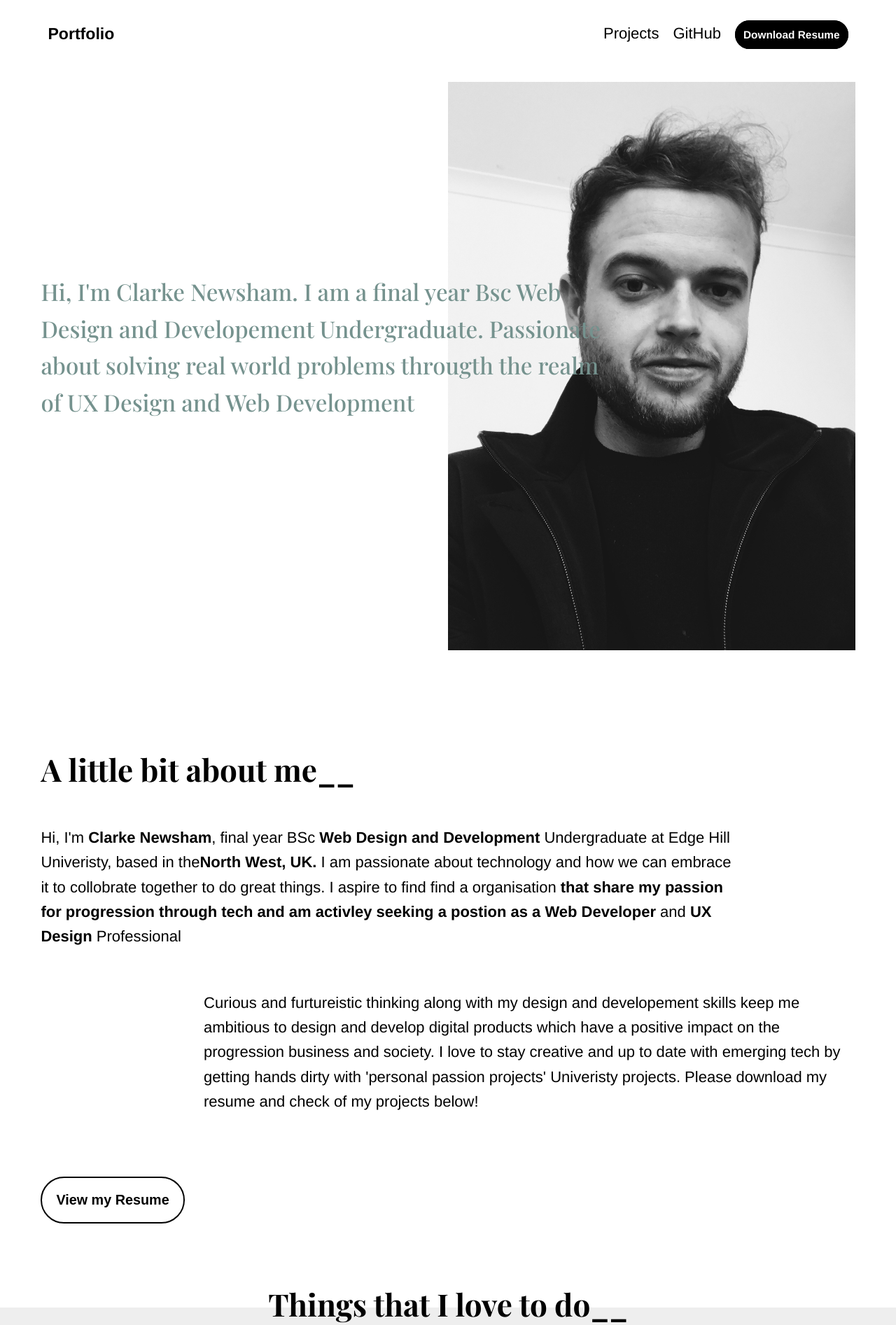
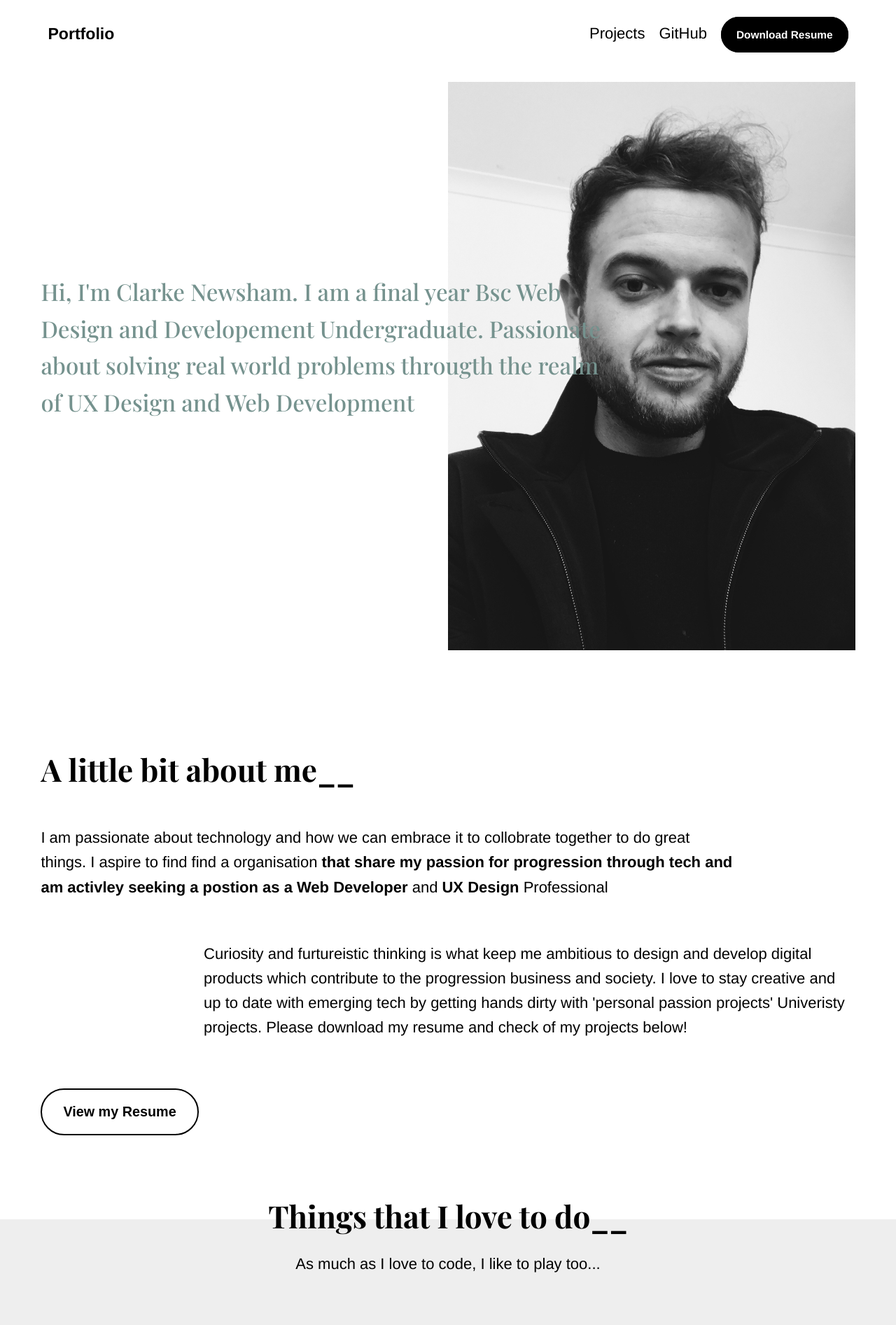
Before and after one commit to clarkenewsh/portfolio-site, a Vue app: page / in a window 1280 px wide. Shown: the top 1893 px of the page at 70% size. Built offline with nearby package versions, Linux system fonts and the light colour scheme.

Commit message:
refactor components - about, nav, projects

```diff
--- a/src/components/About.vue
+++ b/src/components/About.vue
@@ -1,11 +1,10 @@
 <template>
   <section id="about">
     <h2>A little bit about me__</h2>
-    <p>Hi, I'm <strong>Clarke Newsham</strong>, final year BSc <strong>Web Design and Development</strong> Undergraduate at Edge Hill Univeristy, based in the<strong>North West, UK.</strong>
-      I am passionate about technology and how we can embrace it to collobrate together to do great things. I aspire to find find a organisation<strong> that share my passion for progression through tech and am activley seeking a postion as a Web Developer</strong> and <strong> UX
+    <p>I am passionate about technology and how we can embrace it to collobrate together to do great things. I aspire to find find a organisation<strong> that share my passion for progression through tech and am activley seeking a postion as a Web Developer</strong> and <strong> UX
         Design</strong> Professional</p>
-    <p>Curious and furtureistic thinking along with my design and developement skills keep me ambitious to design and develop digital products
-      which have a positive impact on the progression business and society. I love to stay creative and up to date with emerging tech by getting hands dirty with 'personal passion projects' Univeristy projects. Please download my resume and check of my projects below!</p>
+    <p>Curiosity and furtureistic thinking is what keep me ambitious to design and develop digital products
+      which contribute to the progression business and society. I love to stay creative and up to date with emerging tech by getting hands dirty with 'personal passion projects' Univeristy projects. Please download my resume and check of my projects below!</p>
     <button class="cta-button">View my Resume</button>
   </section>
 </template>
@@ -48,11 +47,11 @@
   .cta-button {
     background: white;
     color: black;
-    padding: 20px;
+    padding: 15px 20px;
     border: 2px solid black;
     border-radius: 50px;
     font-weight: 700;
-    margin-top: 40px;
+    margin-top: 10px;
   }
 
   .cta-button:hover,
@@ -80,6 +79,8 @@
     .cta-button {
       font-size: 90%;
       margin-top: 60px;
+      padding: 20px 30px;
+      margin-top: 40px;
     }
 
     /* .diagonal-box {
--- a/src/components/Nav.vue
+++ b/src/components/Nav.vue
@@ -73,4 +73,13 @@
     background: white;
     color: black;
   }
+
+  @media only screen and (min-width: 768px) {
+
+    .download-cta-button {
+      padding: 15px 20px;
+    }
+
+
+ }
 </style>
--- a/src/components/Projects.vue
+++ b/src/components/Projects.vue
@@ -166,7 +166,7 @@
     .cards {
       display: grid;
       grid-template-columns: 1fr 1fr;
-      grid-gap: 90px;
+      grid-gap: 30px;
 
     }
 
```
